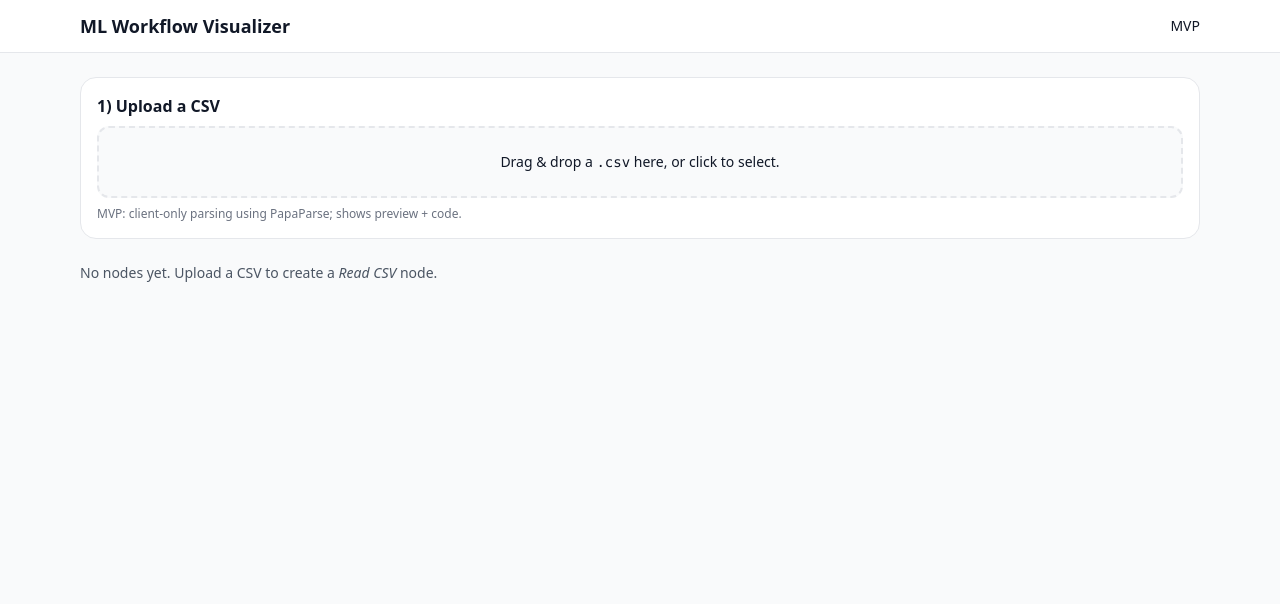
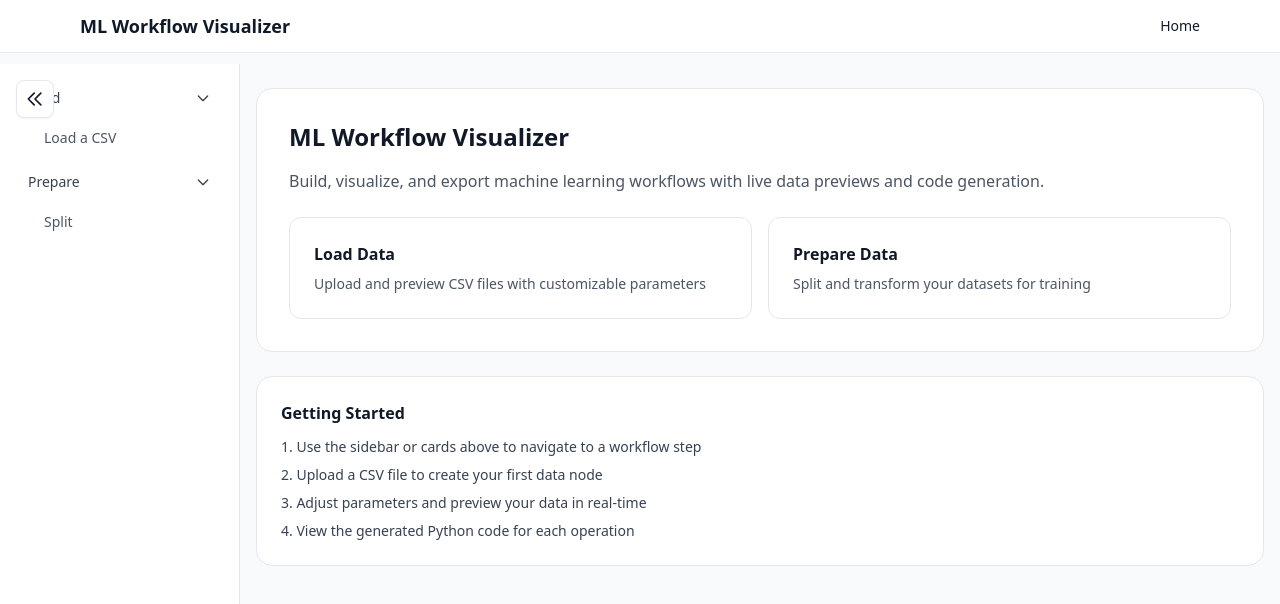
Before and after one commit to DrQuacks/ml-workflow-visualizer, a Next.js app: page / in a window 1280 px wide. Shown: the top 604 px of the page. Built offline with nearby package versions, Linux system fonts and the light colour scheme.

Commit message:
basic sidebar

```diff
--- /dev/null
+++ b/app/client-layout.tsx
@@ -0,0 +1,31 @@
+'use client';
+
+import type { ReactNode } from 'react';
+import Sidebar from '@/components/Sidebar';
+import Link from 'next/link';
+
+export default function ClientLayout({ children }: { children: ReactNode }) {
+  return (
+    <>
+      <header className="border-b bg-white fixed top-0 left-0 right-0 z-40">
+        <div className="mx-auto max-w-6xl px-4 py-3 flex items-center justify-between">
+          <Link href="/" className="text-lg font-semibold hover:text-gray-700">
+            ML Workflow Visualizer
+          </Link>
+          <nav className="text-sm flex gap-4">
+            <Link className="hover:underline" href="/">Home</Link>
+            {/* future: <a href="/graph" className="hover:underline">Graph</a> */}
+          </nav>
+        </div>
+      </header>
+
+      <Sidebar />
+
+      <main className="pt-16 pl-0 transition-all duration-300">
+        <div className="mx-auto max-w-6xl px-4 py-6 ml-60">
+          {children}
+        </div>
+      </main>
+    </>
+  );
+}
--- a/app/layout.tsx
+++ b/app/layout.tsx
@@ -1,7 +1,9 @@
 import "./../styles/globals.css";
 import type { ReactNode } from "react";
+import type { Metadata } from "next";
+import ClientLayout from "./client-layout";
 
-export const metadata = {
+export const metadata: Metadata = {
   title: "ML Workflow Visualizer",
   description: "Visualize data/ML steps with previews and code",
 };
@@ -10,16 +12,7 @@ export default function RootLayout({ children }: { children: ReactNode }) {
   return (
     <html lang="en">
       <body className="min-h-screen">
-        <header className="border-b bg-white">
-          <div className="mx-auto max-w-6xl px-4 py-3 flex items-center justify-between">
-            <h1 className="text-lg font-semibold">ML Workflow Visualizer</h1>
-            <nav className="text-sm flex gap-4">
-              <a className="hover:underline" href="/">MVP</a>
-              {/* future: <a href="/graph" className="hover:underline">Graph</a> */}
-            </nav>
-          </div>
-        </header>
-        <main className="mx-auto max-w-6xl px-4 py-6">{children}</main>
+        <ClientLayout>{children}</ClientLayout>
       </body>
     </html>
   );
--- /dev/null
+++ b/app/load/csv/page.tsx
@@ -0,0 +1,48 @@
+'use client';
+
+import UploadDropzone from '@/components/UploadDropzone';
+import Inspector from '@/components/Inspector';
+import TablePreview from '@/components/TablePreview';
+import CodeBlock from '@/components/CodeBlock';
+import { useStore } from '@/core/state';
+
+export default function LoadCsvPage() {
+  const node = useStore(s => s.workflow.nodes[0]);
+  const artifacts = useStore(s => s.artifacts);
+  return (
+    <div className="space-y-6">
+      <section className="rounded-2xl border bg-white p-4">
+        <h2 className="text-base font-semibold mb-2">1) Upload a CSV</h2>
+        <UploadDropzone />
+        <p className="text-xs text-gray-500 mt-2">MVP: client-only parsing using PapaParse; shows preview + code.</p>
+      </section>
+
+      {node && (
+        <section className="grid md:grid-cols-2 gap-6">
+          <div className="rounded-2xl border bg-white p-4">
+            <h3 className="font-semibold mb-3">Inspector</h3>
+            <Inspector nodeId={node.id} />
+          </div>
+          <div className="rounded-2xl border bg-white p-4 space-y-4">
+            <div>
+              <h3 className="font-semibold mb-2">Generated Code (Python)</h3>
+              <CodeBlock code={node.code.text} />
+            </div>
+            <div>
+              <h3 className="font-semibold mb-2">Preview</h3>
+              {node.outputs.map(id => (
+                <div key={id} className="mb-4">
+                  <TablePreview artifactId={id} />
+                </div>
+              ))}
+            </div>
+          </div>
+        </section>
+      )}
+
+      {!node && (
+        <p className="text-sm text-gray-600">No nodes yet. Upload a CSV to create a <em>Read CSV</em> node.</p>
+      )}
+    </div>
+  );
+}
--- a/app/page.tsx
+++ b/app/page.tsx
@@ -1,48 +1,44 @@
 'use client';
 
-import UploadDropzone from '@/components/UploadDropzone';
-import Inspector from '@/components/Inspector';
-import TablePreview from '@/components/TablePreview';
-import CodeBlock from '@/components/CodeBlock';
-import { useStore } from '@/core/state';
+import Link from 'next/link';
 
-export default function Page() {
-  const node = useStore(s => s.workflow.nodes[0]);
-  const artifacts = useStore(s => s.artifacts);
+export default function HomePage() {
   return (
     <div className="space-y-6">
-      <section className="rounded-2xl border bg-white p-4">
-        <h2 className="text-base font-semibold mb-2">1) Upload a CSV</h2>
-        <UploadDropzone />
-        <p className="text-xs text-gray-500 mt-2">MVP: client-only parsing using PapaParse; shows preview + code.</p>
+      <section className="rounded-2xl border bg-white p-8">
+        <h1 className="text-2xl font-bold mb-4">ML Workflow Visualizer</h1>
+        <p className="text-gray-600 mb-6">
+          Build, visualize, and export machine learning workflows with live data previews and code generation.
+        </p>
+
+        <div className="grid md:grid-cols-2 gap-4">
+          <Link
+            href="/load/csv"
+            className="p-6 border rounded-xl hover:border-gray-400 hover:bg-gray-50 transition-colors"
+          >
+            <h3 className="font-semibold mb-2">Load Data</h3>
+            <p className="text-sm text-gray-600">Upload and preview CSV files with customizable parameters</p>
+          </Link>
+
+          <Link
+            href="/prepare/split"
+            className="p-6 border rounded-xl hover:border-gray-400 hover:bg-gray-50 transition-colors"
+          >
+            <h3 className="font-semibold mb-2">Prepare Data</h3>
+            <p className="text-sm text-gray-600">Split and transform your datasets for training</p>
+          </Link>
+        </div>
       </section>
 
-      {node && (
-        <section className="grid md:grid-cols-2 gap-6">
-          <div className="rounded-2xl border bg-white p-4">
-            <h3 className="font-semibold mb-3">Inspector</h3>
-            <Inspector nodeId={node.id} />
-          </div>
-          <div className="rounded-2xl border bg-white p-4 space-y-4">
-            <div>
-              <h3 className="font-semibold mb-2">Generated Code (Python)</h3>
-              <CodeBlock code={node.code.text} />
-            </div>
-            <div>
-              <h3 className="font-semibold mb-2">Preview</h3>
-              {node.outputs.map(id => (
-                <div key={id} className="mb-4">
-                  <TablePreview artifactId={id} />
-                </div>
-              ))}
-            </div>
-          </div>
-        </section>
-      )}
-
-      {!node && (
-        <p className="text-sm text-gray-600">No nodes yet. Upload a CSV to create a <em>Read CSV</em> node.</p>
-      )}
+      <section className="rounded-2xl border bg-white p-6">
+        <h2 className="font-semibold mb-3">Getting Started</h2>
+        <ol className="list-decimal list-inside space-y-2 text-sm text-gray-700">
+          <li>Use the sidebar or cards above to navigate to a workflow step</li>
+          <li>Upload a CSV file to create your first data node</li>
+          <li>Adjust parameters and preview your data in real-time</li>
+          <li>View the generated Python code for each operation</li>
+        </ol>
+      </section>
     </div>
   );
 }
--- /dev/null
+++ b/app/prepare/split/page.tsx
@@ -0,0 +1,12 @@
+'use client';
+
+export default function SplitPage() {
+  return (
+    <div className="space-y-6">
+      <section className="rounded-2xl border bg-white p-4">
+        <h2 className="text-base font-semibold mb-2">Train/Test Split</h2>
+        <p className="text-sm text-gray-600">Coming soon...</p>
+      </section>
+    </div>
+  );
+}
--- /dev/null
+++ b/components/Sidebar.tsx
@@ -0,0 +1,119 @@
+'use client';
+
+import { useState, useEffect } from 'react';
+import Link from 'next/link';
+import { usePathname } from 'next/navigation';
+
+interface MenuItem {
+  label: string;
+  href?: string;
+  children?: MenuItem[];
+}
+
+const menuItems: MenuItem[] = [
+  {
+    label: 'Load',
+    children: [
+      { label: 'Load a CSV', href: '/load/csv' }
+    ]
+  },
+  {
+    label: 'Prepare',
+    children: [
+      { label: 'Split', href: '/prepare/split' }
+    ]
+  }
+];
+
+export default function Sidebar() {
+  const [isOpen, setIsOpen] = useState(true);
+  const [expandedSections, setExpandedSections] = useState<Set<string>>(new Set(['Load', 'Prepare']));
+  const pathname = usePathname();
+
+  const toggleSection = (label: string) => {
+    setExpandedSections(prev => {
+      const next = new Set(prev);
+      if (next.has(label)) {
+        next.delete(label);
+      } else {
+        next.add(label);
+      }
+      return next;
+    });
+  };
+
+  return (
+    <>
+      {/* Toggle Button */}
+      <button
+        onClick={() => setIsOpen(!isOpen)}
+        className="fixed top-20 left-4 z-50 p-2 rounded-lg border bg-white hover:bg-gray-50 shadow-sm"
+        aria-label={isOpen ? 'Close sidebar' : 'Open sidebar'}
+      >
+        <svg
+          className="w-5 h-5"
+          fill="none"
+          stroke="currentColor"
+          viewBox="0 0 24 24"
+        >
+          {isOpen ? (
+            <path strokeLinecap="round" strokeLinejoin="round" strokeWidth={2} d="M11 19l-7-7 7-7m8 14l-7-7 7-7" />
+          ) : (
+            <path strokeLinecap="round" strokeLinejoin="round" strokeWidth={2} d="M13 5l7 7-7 7M5 5l7 7-7 7" />
+          )}
+        </svg>
+      </button>
+
+      {/* Sidebar */}
+      <aside
+        className={`fixed top-16 left-0 h-[calc(100vh-4rem)] bg-white border-r transition-transform duration-300 ${
+          isOpen ? 'translate-x-0' : '-translate-x-full'
+        }`}
+        style={{ width: '240px' }}
+      >
+        <nav className="p-4 space-y-2">
+          {menuItems.map((item) => (
+            <div key={item.label}>
+              {/* Parent Item */}
+              <button
+                onClick={() => toggleSection(item.label)}
+                className="w-full flex items-center justify-between px-3 py-2 text-sm font-medium text-gray-700 hover:bg-gray-100 rounded-lg"
+              >
+                <span>{item.label}</span>
+                <svg
+                  className={`w-4 h-4 transition-transform ${
+                    expandedSections.has(item.label) ? 'rotate-90' : ''
+                  }`}
+                  fill="none"
+                  stroke="currentColor"
+                  viewBox="0 0 24 24"
+                >
+                  <path strokeLinecap="round" strokeLinejoin="round" strokeWidth={2} d="M9 5l7 7-7 7" />
+                </svg>
+              </button>
+
+              {/* Children */}
+              {expandedSections.has(item.label) && item.children && (
+                <div className="ml-4 mt-1 space-y-1">
+                  {item.children.map((child) => (
+                    <Link
+                      key={child.href}
+                      href={child.href!}
+                      className={`block px-3 py-2 text-sm rounded-lg ${
+                        pathname === child.href
+                          ? 'bg-gray-900 text-white'
+                          : 'text-gray-600 hover:bg-gray-100'
+                      }`}
+                    >
+                      {child.label}
+                    </Link>
+                  ))}
+                </div>
+              )}
+            </div>
+          ))}
+        </nav>
+      </aside>
+    </>
+  );
+}
```
Also changed, not shown: 1 other file (tests, documents, lock files or other folders).
